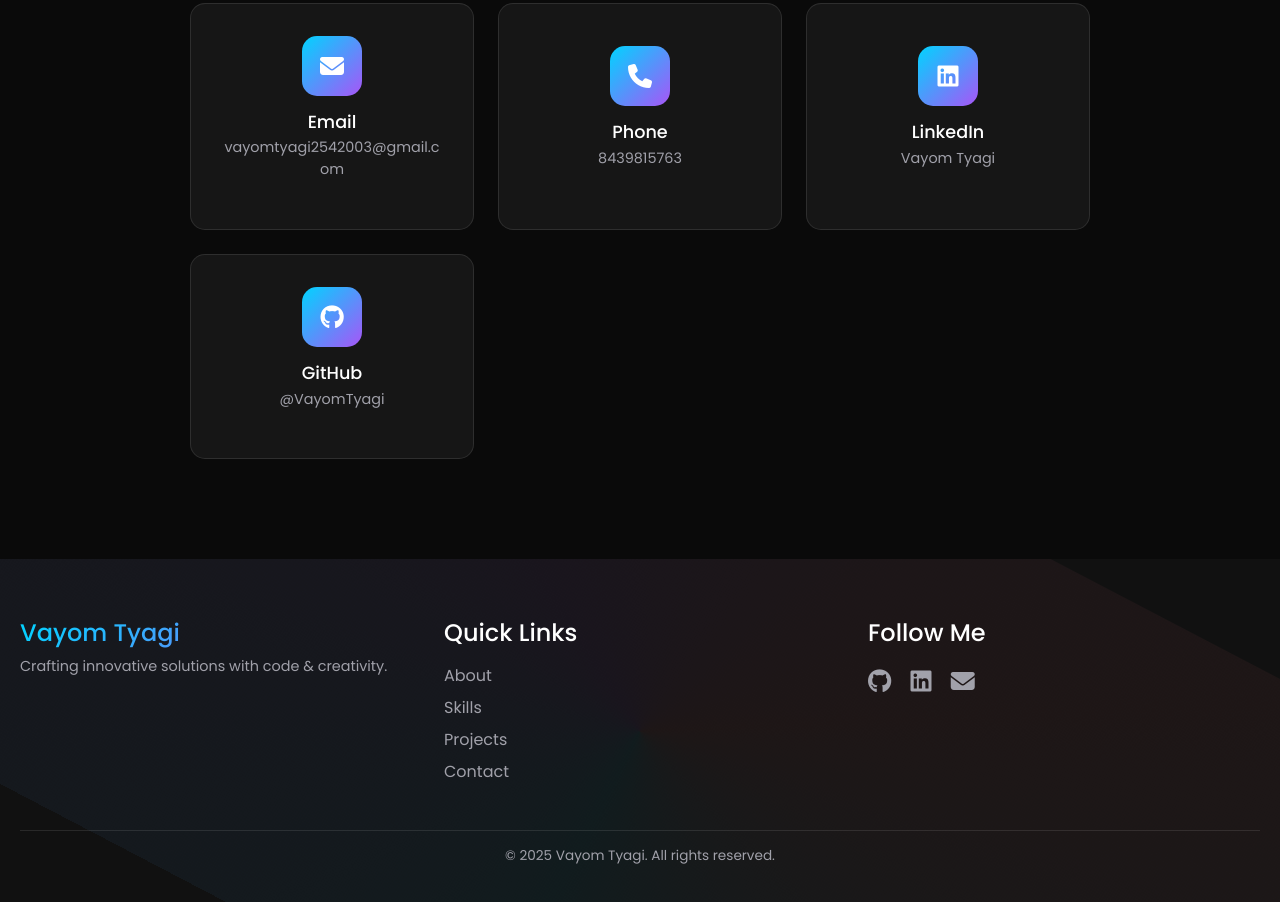
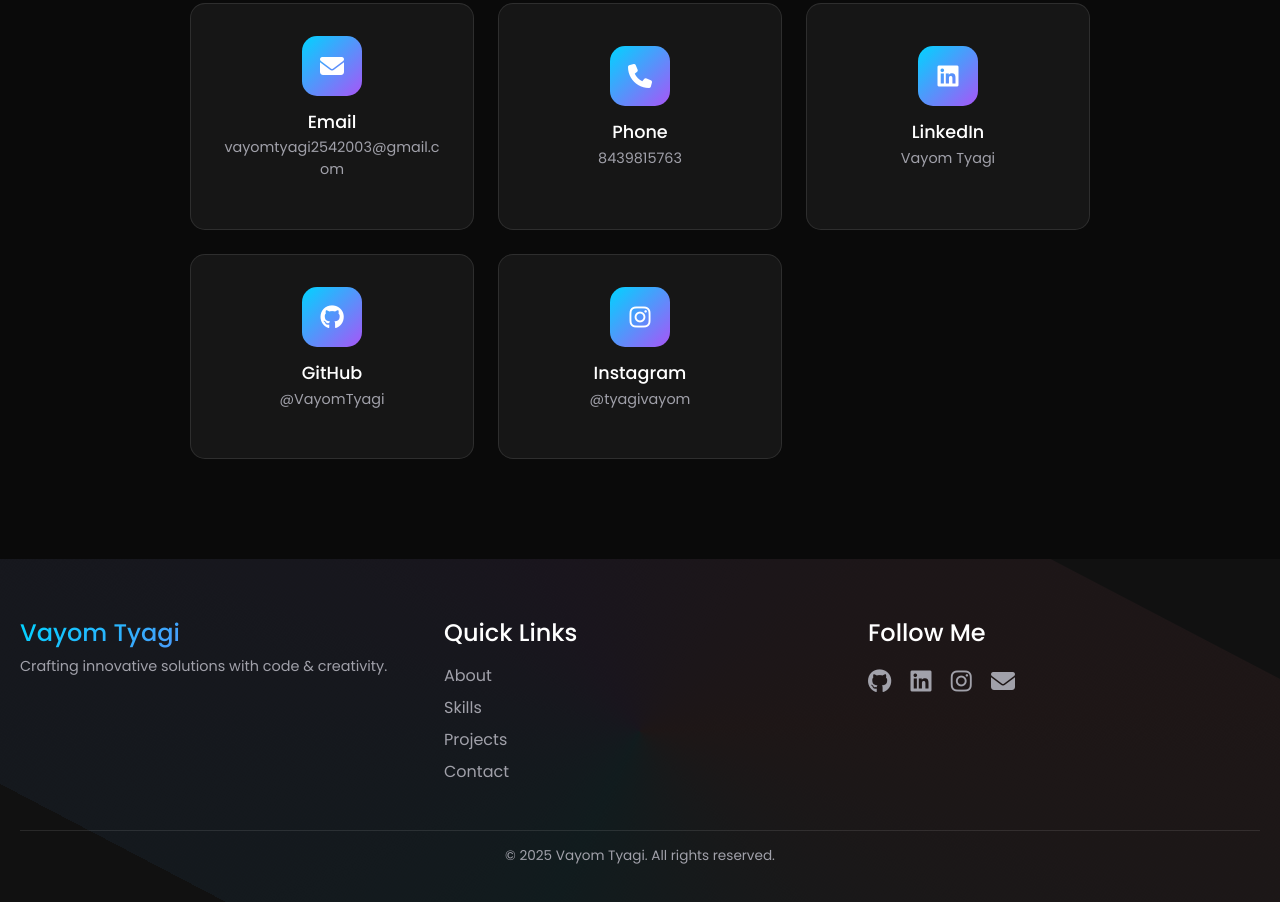
Before and after one commit to VayomTyagi/Portfolio, a plain HTML site: page index.html in a window 1280 px wide. Shown: the part 5649-6551 px from the top of the page. Drawn offline with nearby package versions, Linux system fonts and the light colour scheme.

Commit message:
Update index.html

```diff
--- a/index.html
+++ b/index.html
@@ -329,6 +329,15 @@
         <p>@VayomTyagi</p>
       </a>
 
+      <!-- Instagram -->
+      <a href="https://www.instagram.com/tyagivayom?igsh=d2Rld2VzOHBub3Rj" target="_blank" class="contact-item fade-up" style="animation-delay: 0.3s;">
+        <div class="contact-icon">
+          <i class="fab fa-instagram"></i>
+        </div>
+        <h5>Instagram</h5>
+        <p>@tyagivayom</p>
+      </a>
+
     </div>
   </div>
 </section>
@@ -360,6 +369,7 @@
       <div class="social-icons">
         <a href="https://github.com/VayomTyagi" target="_blank"><i class="fab fa-github"></i></a>
         <a href="https://www.linkedin.com/in/vayom-tyagi/" target="_blank"><i class="fab fa-linkedin"></i></a>
+        <a href="https://www.instagram.com/tyagivayom?igsh=d2Rld2VzOHBub3Rj" target="_blank"><i class="fab fa-instagram"></i></a>
         <a href="mailto:vayomtyagi2542003@gmail.com"><i class="fas fa-envelope"></i></a>
       </div>
     </div>
```
